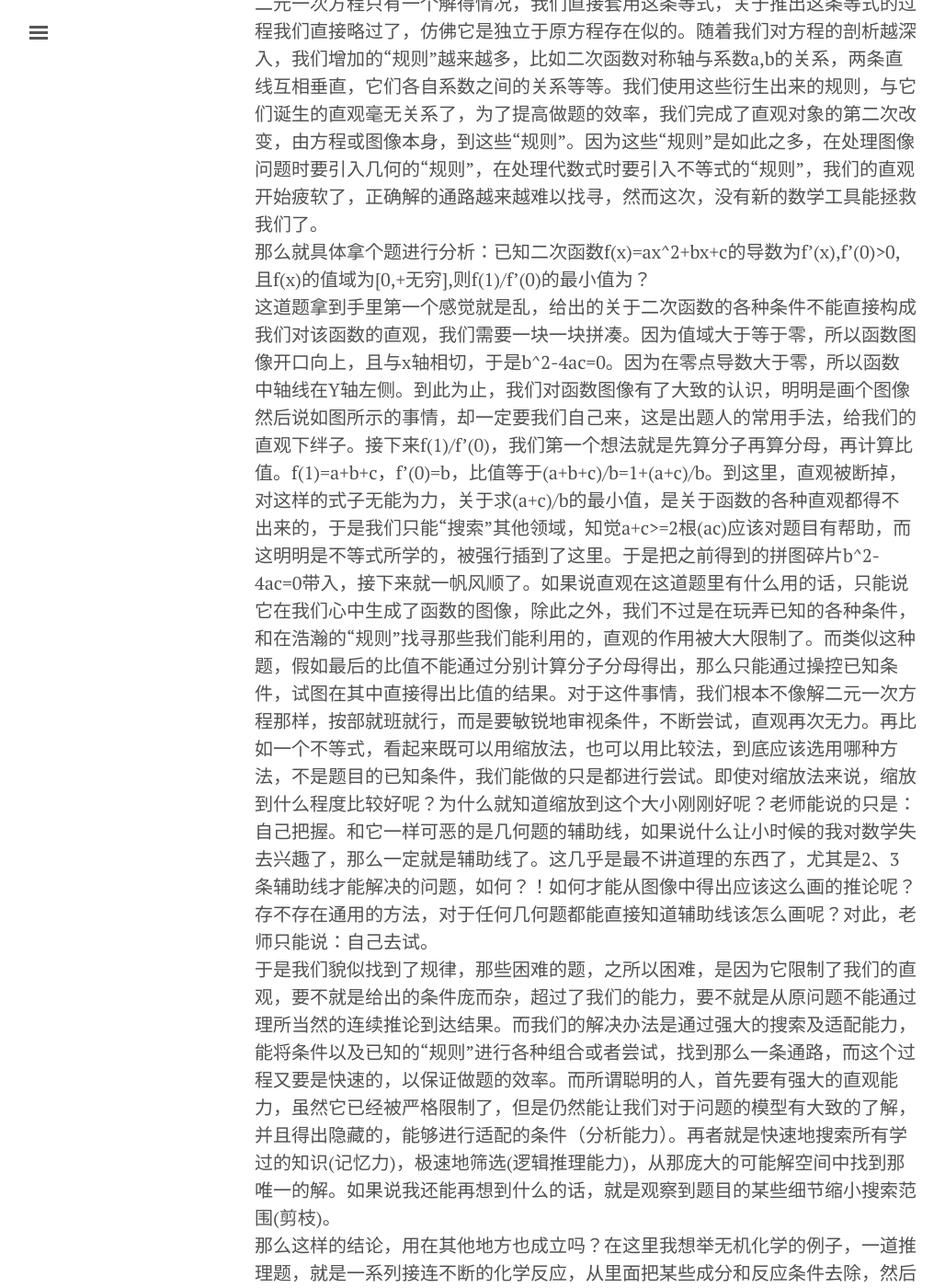
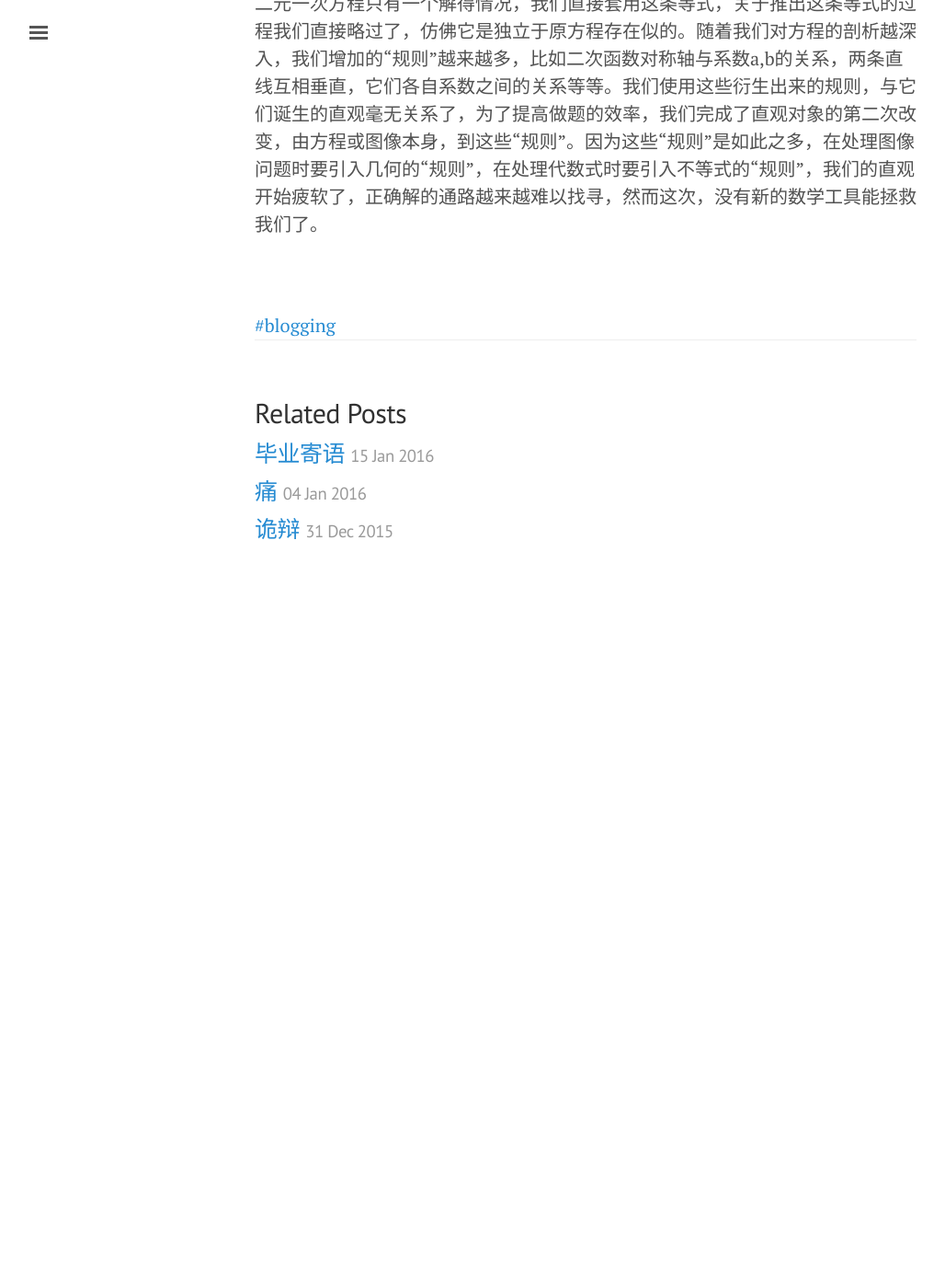
Before and after one commit to yamanka/blog, a Jekyll site: the page built from _posts/2016-02-04-数学.md, in a window 1280 px wide and 1400 px high, scrolled down 2349 px. Shown: the whole window at 92% size, without its empty margins (3-1031 px from the left). Built offline with Jekyll 4.4.1, drawn with Linux system fonts in a browser that asks for light colours; comment, search, counter and statistics services are not loaded; after the commit the page ends 3001 px from its top, so only the background shows below that; some of the changed text lies outside the part shown.

Commit message:
Update 2016-02-04-数学.md

```diff
--- a/_posts/2016-02-04-数学.md
+++ b/_posts/2016-02-04-数学.md
@@ -10,8 +10,3 @@ tags: [blogging]
 要寻找这种能力，就要考量我们在什么时候被夸赞“聪明”，什么时候被认为是理所当然的？而且，我们都能得出这样的结论，在数学这门学科中最有可能得到我们想要的答案。那么，数学是如何成为我们的梦魇的呢？在数学的开端，我们被教授四则运算的时候，是不可能不完全理解一条运算的。我手上有5个苹果，你手上有3个，我把我的苹果全给你，你现在有几个？没有人是不会这道题的，顶多由于计算错误，得出5+3=7这样的结论，但是即使是最差的学生，5+3是一定能写出来的。因为我们的理性，赋予了我们最最最基础的能力，我们能将物体的个数抽象为数字，因此在思索两堆苹果合并的时候，自然会将两个数字合并。所以直观就是我们做题的武器，所有简单应用题之所以简单，就是因为它一直处在直观的领域里。出题人所能做的就是加长逻辑的步数，使能力差点的学生的直观无法看清全局，或者将正确的直观隐藏，暴露出错误的。比如这样一道题“小明小红相向而行，小狗在两个人中间来回奔跑，知道小狗小红小明的速度，和二人间的距离，求两人碰面前小狗跑动的距离”。第一次遇到这道题，我们直观的做法就是一趟一趟算出小狗跑动的距离，然后相加，这样的想法并没有错，但是不适合拿来做题。隐藏在后，正确的直观是小狗跑动距离等于速度乘以时间，一旦被我们知觉到，这道题便一点难度都没有了。所以小时候我们遇到的所有简单应用题，无非是在做一件事情，找直观。因此那时候聪明的学生，就是能快速知觉到这样一条直观的人。<br>
 在我们熟练运用这样的解题方法后，鸡兔同笼问题出现了，我们的直观开始受到了挑战，因为我们无法简单地得出头的和、腿的和如何跟其各自的数量有关。我们惯用的算法，即由若干已知量得出一个未知量，重复这个过程直到得出要求的量的连锁无法构建。我们脑海中写出的模糊的等式(因为还未学会用xy代替未知数，因此等式无法写在纸上)，一定包含着两个未知量，这是我们无法解决的，连锁的第一步无法完成。其实在遇到二元一次方程之前，我们的直观也已遇到困难了，比如这道题：我手中苹果是你的3倍多一个，也是你的二倍多四个，我手中有多少苹果？这样的一元一次方程也是困难的，因为等式的左右都有未知量，所以用来解题的直观更难找了。但并不是找不出来，比如鸡兔同笼问题，方法是：让所有鸡兔都抬起一只脚，再抬起一只脚，所有鸡都坐地上了，还站着的都是兔子。我们成功的用基于问题的直观得出了解题思路，但这也只是解了燃眉之急，当遇到更复杂、未知量更多的方程，想要找到合适的直观无疑十分困难，在这样的困境下，我们被迫接受了一样数学工具--方程。（小时学奥数的时候第一次接触方程，我极讨厌，因为我下意识的知觉到这会毁了我做题的乐趣，现在看来，大概就是失去了在题目中寻找解题直观的快乐）在我们使用这样一件工具，列出若干等式的时候，我们对问题的直接感受就被毁灭了，接下来要做的不过是挪动变量、数字、等式，要说还有直观留存，也不过是对方程本身的直观了。不过方程最奇妙的地方，就是它与原问题等价，即它承诺它计算出来的结果也一定是原问题的结果，但是除此之外，原问题再无关联了。于是，我们迈入数学学习的下一个阶段，直观的对象改变了。<br>
 当我们开始对方程使用我们的直观，即运用结合律、交换律、分配律等来解方程时，同样是十分简单的，一元一次、二元一次也好，只要有一定的时间无论是谁都能得出答案，最多计算错误，但无论如何是会做的。但是接着函数图像袭来，紧跟其后的是二元一次方程以及其他双曲线图像，噩梦开始降临。随着掌握的知识越来越多，题的类型也越来越多，当我们的直观开始对题目无能为力亦或是无法看清题目的全貌时，我们便开始做不出题了。首先代数式以及其对应的图像，就是对我们直观最大的割裂，我们分别对代数式和函数图像有各自的感受，但是题目要求我们在两方面的直观要互相串联，即想象到图像变化立即能知觉代数式的系数变化，这对不聪明的学生--尤其是处理双曲线及其对应图像问题时--是有着相当难度的。不仅在图像和方程之间存在着割裂，即使只针对方程，依然存在着垂直的直观割裂。在我们刚开始接触二元一次方程后，一定学过求根公式，得出求根公式的过程，一定是很好的能被我们理解的，所以我们得知如果方程只有一个解，那么b^2-4ac=0，于是我们在二元一次方程的基本描述上又额外记住了这么一条“规则”，明明这是由直观推出来的，我们却不得不花费更多的时间来记住它。而后，凡是处理二元一次方程只有一个解得情况，我们直接套用这条等式，关于推出这条等式的过程我们直接略过了，仿佛它是独立于原方程存在似的。随着我们对方程的剖析越深入，我们增加的“规则”越来越多，比如二次函数对称轴与系数a,b的关系，两条直线互相垂直，它们各自系数之间的关系等等。我们使用这些衍生出来的规则，与它们诞生的直观毫无关系了，为了提高做题的效率，我们完成了直观对象的第二次改变，由方程或图像本身，到这些“规则”。因为这些“规则”是如此之多，在处理图像问题时要引入几何的“规则”，在处理代数式时要引入不等式的“规则”，我们的直观开始疲软了，正确解的通路越来越难以找寻，然而这次，没有新的数学工具能拯救我们了。<br>
-那么就具体拿个题进行分析：已知二次函数f(x)=ax^2+bx+c的导数为f'(x),f'(0)>0,且f(x)的值域为[0,+无穷],则f(1)/f'(0)的最小值为？<br>
-这道题拿到手里第一个感觉就是乱，给出的关于二次函数的各种条件不能直接构成我们对该函数的直观，我们需要一块一块拼凑。因为值域大于等于零，所以函数图像开口向上，且与x轴相切，于是b^2-4ac=0。因为在零点导数大于零，所以函数中轴线在Y轴左侧。到此为止，我们对函数图像有了大致的认识，明明是画个图像然后说如图所示的事情，却一定要我们自己来，这是出题人的常用手法，给我们的直观下绊子。接下来f(1)/f'(0)，我们第一个想法就是先算分子再算分母，再计算比值。f(1)=a+b+c，f'(0)=b，比值等于(a+b+c)/b=1+(a+c)/b。到这里，直观被断掉，对这样的式子无能为力，关于求(a+c)/b的最小值，是关于函数的各种直观都得不出来的，于是我们只能“搜索”其他领域，知觉a+c>=2根(ac)应该对题目有帮助，而这明明是不等式所学的，被强行插到了这里。于是把之前得到的拼图碎片b^2-4ac=0带入，接下来就一帆风顺了。如果说直观在这道题里有什么用的话，只能说它在我们心中生成了函数的图像，除此之外，我们不过是在玩弄已知的各种条件，和在浩瀚的“规则”找寻那些我们能利用的，直观的作用被大大限制了。而类似这种题，假如最后的比值不能通过分别计算分子分母得出，那么只能通过操控已知条件，试图在其中直接得出比值的结果。对于这件事情，我们根本不像解二元一次方程那样，按部就班就行，而是要敏锐地审视条件，不断尝试，直观再次无力。再比如一个不等式，看起来既可以用缩放法，也可以用比较法，到底应该选用哪种方法，不是题目的已知条件，我们能做的只是都进行尝试。即使对缩放法来说，缩放到什么程度比较好呢？为什么就知道缩放到这个大小刚刚好呢？老师能说的只是：自己把握。和它一样可恶的是几何题的辅助线，如果说什么让小时候的我对数学失去兴趣了，那么一定就是辅助线了。这几乎是最不讲道理的东西了，尤其是2、3条辅助线才能解决的问题，如何？！如何才能从图像中得出应该这么画的推论呢？存不存在通用的方法，对于任何几何题都能直接知道辅助线该怎么画呢？对此，老师只能说：自己去试。<br>
-于是我们貌似找到了规律，那些困难的题，之所以困难，是因为它限制了我们的直观，要不就是给出的条件庞而杂，超过了我们的能力，要不就是从原问题不能通过理所当然的连续推论到达结果。而我们的解决办法是通过强大的搜索及适配能力，能将条件以及已知的“规则”进行各种组合或者尝试，找到那么一条通路，而这个过程又要是快速的，以保证做题的效率。而所谓聪明的人，首先要有强大的直观能力，虽然它已经被严格限制了，但是仍然能让我们对于问题的模型有大致的了解，并且得出隐藏的，能够进行适配的条件（分析能力）。再者就是快速地搜索所有学过的知识(记忆力)，极速地筛选(逻辑推理能力)，从那庞大的可能解空间中找到那唯一的解。如果说我还能再想到什么的话，就是观察到题目的某些细节缩小搜索范围(剪枝)。<br>
-那么这样的结论，用在其他地方也成立吗？在这里我想举无机化学的例子，一道推理题，就是一系列接连不断的化学反应，从里面把某些成分和反应条件去除，然后让你补全。而这类题里最简单的，就是能从一个方程式里直接得到某些未知量，然后连续进行推论，势如破竹完成解答的。然而困难的推理题同样可以很困难，就像二元一次方程一样，未知需要未知来推出，无论如何回溯，都不存在直接的已知。因此我们能做的，就是在某个地方猜测一个反应物或生成物，看能不能因此补全整个反应，不断尝试后找到那唯一的解，于是我所说的强大搜索和适配能力在这里显现出来了。而对于一道算法题，如果在解题之前被告知这是个最短路径问题，那么解题时间会缩减到惊人的短，原因就是对于我们的搜索，进行了极为有效的剪枝，我们不必去想动态规划、贪心等解了。知道了题目为什么困难，我们就可以出很困难的问题了。比如列出复数个一元N次函数，将它们相乘，合并同类项再排序，再让别人将它恢复为连乘的形式。由于在我们的处理过程中对相同次数的项进行了合并，所以其实信息已经缺损了，解决这种问题只能对已经合并的某些项进行猜测划分，再尝试凑出可能的答案。而通过增加相乘的式子数目，这种题可以几乎无限难下去。<br>
-所以“聪明”首先一定仰赖各式各样的基础能力，如果各类“规则”都记不住，那么肯定找不到解了。当我们用非直观或找寻到特殊直观的方法解决了一道题时，我们会被夸赞为“聪明的”。对于这类困难的问题，怎样有效地解决呢？便是快速的搜索解方案去尝试。又或者大量做题，来累积所谓的“经验”，期望出现类似题，照搬它的方法。而许多答案可恶就可恶在，它提供一个正确的答案，但是不告诉为什么要这么解，即从庞杂的可能中筛出唯一的过程。<br>
```
